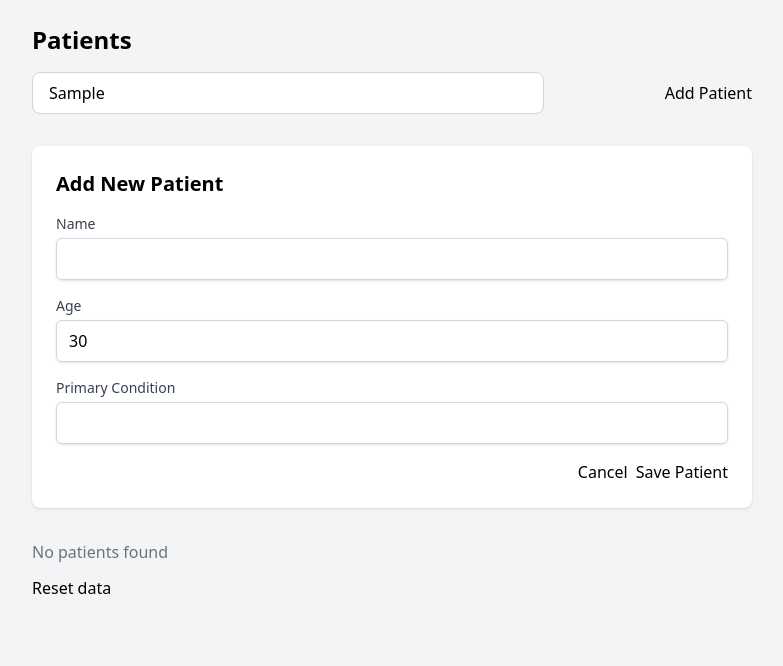
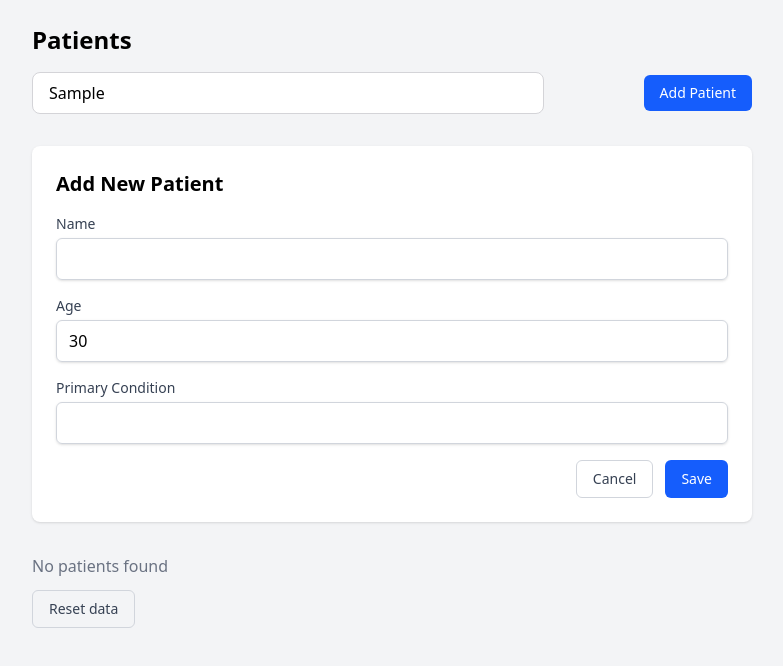
Before and after one commit to manumorante/track-patients, a React (Vite) app: page /patients in a window 1280 px wide. Both pictures are taken after typing "Sample" into the empty fields and a click on the button "Add Patient". Shown: the top 666 px of the page, without its empty margins (248-1031 px from the left). Built offline with nearby package versions, Linux system fonts and the light colour scheme.

Commit message:
refactor: PatientForm

```diff
--- a/src/components/patients/PatientForm.tsx
+++ b/src/components/patients/PatientForm.tsx
@@ -1,14 +1,14 @@
 import type { PatientDraft } from '@/types'
 import { useForm } from 'react-hook-form'
+import { usePatientsStore } from '@/stores/patientsStore'
 
 interface Props {
-  mode: 'create' | 'edit'
   onSubmit: (data: PatientDraft) => void
-  onCancel?: () => void
   defaultValues?: Partial<PatientDraft>
 }
 
-export default function PatientForm({ mode, onSubmit, onCancel, defaultValues }: Props) {
+export default function PatientForm({ onSubmit, defaultValues }: Props) {
+  const { editingPatientId, closeForm } = usePatientsStore()
   const {
     register,
     handleSubmit,
@@ -31,7 +31,7 @@ export default function PatientForm({ mode, onSubmit, onCancel, defaultValues }:
   return (
     <div className="mb-8 rounded-lg bg-white p-6 shadow-sm">
       <h2 className="mb-4 text-xl font-bold">
-        {mode === 'create' ? 'Add New Patient' : 'Edit Patient'}
+        {editingPatientId ? 'Edit Patient' : 'Add New Patient'}
       </h2>
 
       <form onSubmit={handleSubmit(onSubmitForm)} className="space-y-4">
@@ -64,9 +64,7 @@ export default function PatientForm({ mode, onSubmit, onCancel, defaultValues }:
           <label className="block text-sm font-medium text-gray-700">Primary Condition</label>
           <input
             type="text"
-            {...register('primaryCondition', {
-              required: 'Primary condition is required',
-            })}
+            {...register('primaryCondition', { required: 'Primary condition is required' })}
             className="mt-1 block w-full rounded-md border border-gray-300 px-3 py-2 shadow-sm focus:border-blue-500 focus:ring-1 focus:ring-blue-500 focus:outline-none"
           />
           {errors.primaryCondition && (
@@ -74,14 +72,18 @@ export default function PatientForm({ mode, onSubmit, onCancel, defaultValues }:
           )}
         </div>
 
-        <div className="flex justify-end gap-2">
-          {onCancel && (
-            <button type="button" onClick={onCancel}>
-              Cancel
-            </button>
-          )}
-          <button type="submit" disabled={isSubmitting}>
-            {isSubmitting ? 'Saving...' : 'Save Patient'}
+        <div className="flex justify-end space-x-3">
+          <button
+            type="button"
+            onClick={closeForm}
+            className="rounded-md border border-gray-300 px-4 py-2 text-sm font-medium text-gray-700 hover:bg-gray-50">
+            Cancel
+          </button>
+          <button
+            type="submit"
+            disabled={isSubmitting}
+            className="rounded-md bg-blue-600 px-4 py-2 text-sm font-medium text-white hover:bg-blue-700 disabled:opacity-50">
+            {isSubmitting ? 'Saving...' : 'Save'}
           </button>
         </div>
       </form>
--- /dev/null
+++ b/src/components/patients/PatientFormDialog.tsx
@@ -0,0 +1,31 @@
+import { useCreatePatient, useUpdatePatient } from '@/hooks'
+import { usePatientsStore } from '@/stores/patientsStore'
+import type { Patient } from '@/types'
+import { PatientForm } from '@/components/patients'
+
+export default function PatientFormDialog() {
+  const { isFormOpen, editingPatientId, closeForm } = usePatientsStore()
+  const createPatient = useCreatePatient()
+  const updatePatient = useUpdatePatient()
+
+  // Get the current patient being edited from the store
+  const editingPatient = usePatientsStore((state) =>
+    editingPatientId ? state.patients.find((p) => p.id === editingPatientId) : undefined,
+  )
+
+  if (!isFormOpen) return null
+
+  const handleSubmit = (data: Omit<Patient, 'id'>) => {
+    if (editingPatientId) {
+      updatePatient.mutate({
+        id: editingPatientId,
+        patient: data,
+      })
+    } else {
+      createPatient.mutate(data)
+    }
+    closeForm()
+  }
+
+  return <PatientForm onSubmit={handleSubmit} defaultValues={editingPatient} />
+}
--- a/src/components/patients/index.ts
+++ b/src/components/patients/index.ts
@@ -1,3 +1,4 @@
 export { default as PatientCard } from './PatientCard'
 export { default as PatientForm } from './PatientForm'
 export { default as PatientsSearch } from './PatientsSearch'
+export { default as PatientFormDialog } from './PatientFormDialog'
--- a/src/pages/PatientListPage.tsx
+++ b/src/pages/PatientListPage.tsx
@@ -1,28 +1,13 @@
-import { PatientsSearch, PatientCard, PatientForm } from '@/components/patients'
-import { useCreatePatient, useDeletePatient, useResetPatients, useUpdatePatient } from '@/hooks'
+import { PatientsSearch, PatientCard, PatientFormDialog } from '@/components/patients'
+import { useDeletePatient, useResetPatients } from '@/hooks'
 import { useSearchPatients } from '@/hooks/useSearchPatients'
-import { useUIStore } from '@/stores/uiStore'
-import type { Patient } from '@/types'
+import { usePatientsStore } from '@/stores/patientsStore'
 
 export default function PatientListPage() {
-  const { formMode, setFormMode } = useUIStore()
+  const { openForm } = usePatientsStore()
   const { query, setQuery, results: patients, isLoading } = useSearchPatients()
-  const createPatient = useCreatePatient()
-  const updatePatient = useUpdatePatient()
   const deletePatient = useDeletePatient()
   const resetPatients = useResetPatients()
-
-  const handleSubmit = (data: Omit<Patient, 'id'>) => {
-    if (formMode?.type === 'edit') {
-      updatePatient.mutate({
-        id: formMode.patient.id,
-        patient: data,
-      })
-    } else {
-      createPatient.mutate(data)
-    }
-    setFormMode(null)
-  }
 
   return (
     <>
@@ -35,20 +20,16 @@ export default function PatientListPage() {
             placeholder="Search by patient name..."
             className="max-w-lg"
           />
-          <button type="button" onClick={() => setFormMode({ type: 'create' })}>
+          <button
+            type="button"
+            onClick={() => openForm()}
+            className="rounded-md bg-blue-600 px-4 py-2 text-sm font-medium text-white hover:bg-blue-700">
             Add Patient
           </button>
         </div>
       </div>
 
-      {formMode && (
-        <PatientForm
-          mode={formMode.type}
-          onSubmit={handleSubmit}
-          onCancel={() => setFormMode(null)}
-          defaultValues={formMode.type === 'edit' ? formMode.patient : undefined}
-        />
-      )}
+      <PatientFormDialog />
 
       <div className="space-y-3">
         {isLoading ? (
@@ -57,7 +38,10 @@ export default function PatientListPage() {
           <>
             <div className="text-gray-500">No patients found</div>
 
-            <button type="button" onClick={() => resetPatients.mutate()}>
+            <button
+              type="button"
+              onClick={() => resetPatients.mutate()}
+              className="rounded-md border border-gray-300 px-4 py-2 text-sm font-medium text-gray-700 hover:bg-gray-50">
               Reset data
             </button>
           </>
@@ -66,7 +50,7 @@ export default function PatientListPage() {
             <PatientCard
               key={patient.id}
               patient={patient}
-              onEdit={(patient) => setFormMode({ type: 'edit', patient })}
+              onEdit={() => openForm(patient.id)}
               onDelete={(id) => deletePatient.mutate(id)}
             />
           ))
--- a/src/stores/patientsStore.ts
+++ b/src/stores/patientsStore.ts
@@ -5,7 +5,12 @@ import { patients as initialPatients } from '@/data/patients'
 
 interface PatientsState {
   patients: Patient[]
+  isFormOpen: boolean
+  editingPatientId: string | null
+
   setPatients: (patients: Patient[]) => void
+  openForm: (patientId?: string | null) => void
+  closeForm: () => void
 }
 
 export const usePatientsStore = create<PatientsState>()(
@@ -13,7 +18,12 @@ export const usePatientsStore = create<PatientsState>()(
     persist(
       (set) => ({
         patients: initialPatients,
+        isFormOpen: false,
+        editingPatientId: null,
+
         setPatients: (patients) => set({ patients }),
+        openForm: (patientId = null) => set({ isFormOpen: true, editingPatientId: patientId }),
+        closeForm: () => set({ isFormOpen: false, editingPatientId: null }),
       }),
       {
         name: 'patients-storage',
--- a/src/stores/uiStore.ts
+++ /dev/null
@@ -1,20 +0,0 @@
-import { create } from 'zustand'
-import type { Patient } from '@/types'
-
-type FormMode = { type: 'create' } | { type: 'edit'; patient: Patient }
-
-type UIStore = {
-  isModalOpen: boolean
-  formMode: FormMode | null
-  openModal: () => void
-  closeModal: () => void
-  setFormMode: (mode: FormMode | null) => void
-}
-
-export const useUIStore = create<UIStore>((set) => ({
-  isModalOpen: false,
-  formMode: null,
-  openModal: () => set({ isModalOpen: true }),
-  closeModal: () => set({ isModalOpen: false }),
-  setFormMode: (mode) => set({ formMode: mode }),
-}))
```
